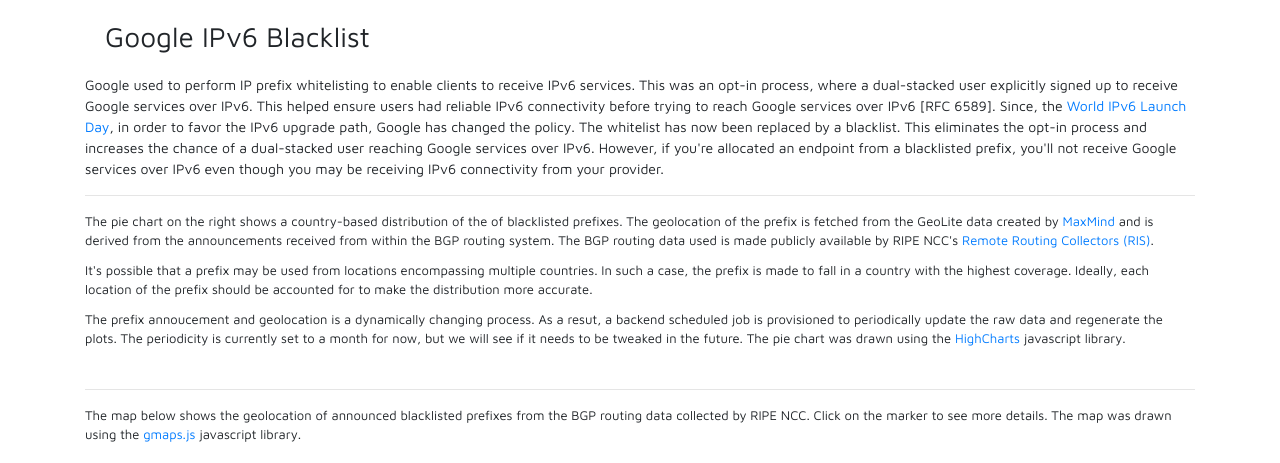
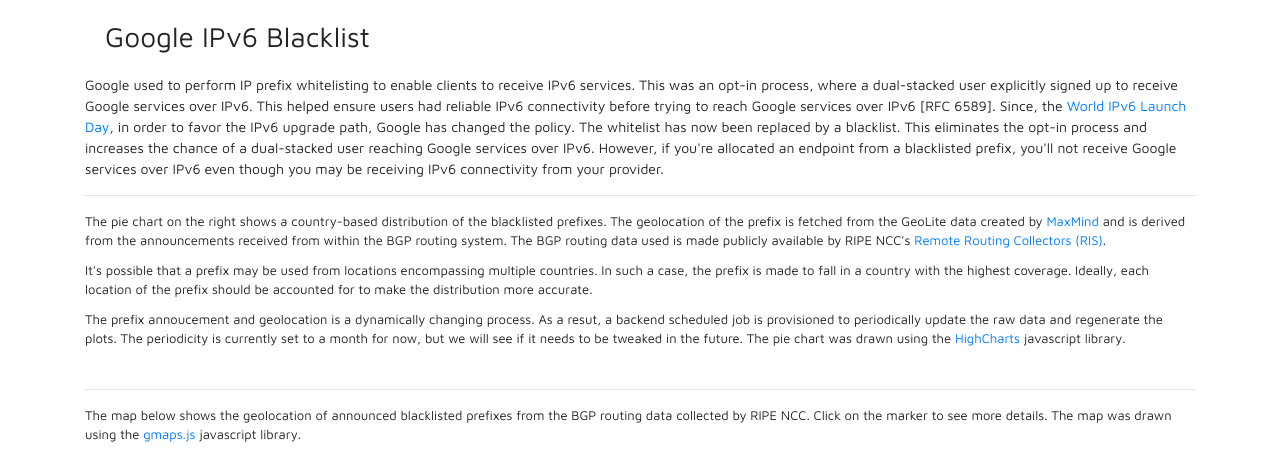
Before and after one commit to vbajpai/googleipv6.github.com, a plain HTML site: page index.html in a window 1280 px wide. Shown: the top 463 px of the page. Drawn offline with nearby package versions, Linux system fonts and the light colour scheme; some packages are replaced by stand-ins of ours; no server answers.

Commit message:
a typo in the text

```diff
--- a/index.html
+++ b/index.html
@@ -161,7 +161,7 @@
         <div class="span6" id="elevator">
 
         <p>The pie chart on the right shows a country-based distribution of
-        the of blacklisted prefixes. The geolocation of the prefix is fetched
+        the blacklisted prefixes. The geolocation of the prefix is fetched
         from the GeoLite data created by <a target="_blank"
         href="http://www.maxmind.com">MaxMind</a> and is derived from the
         announcements received from within the BGP routing system.  The BGP
```
